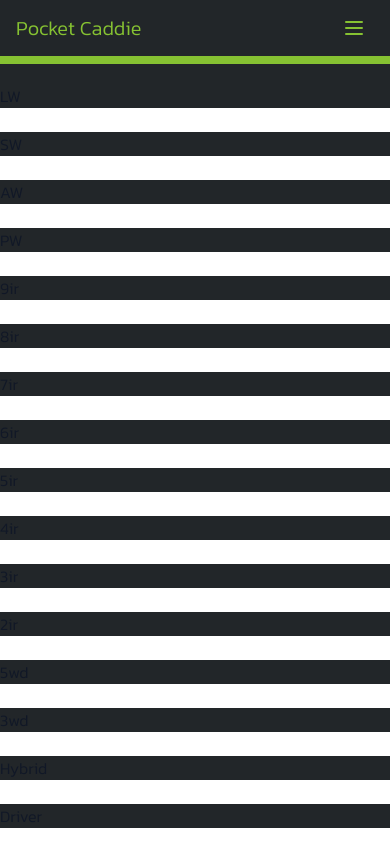
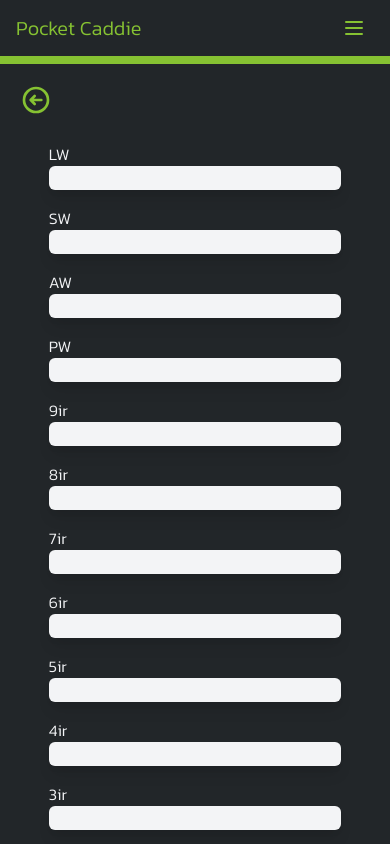
Before and after one commit to jason-moritz/pocket-caddie, a React (Create React App) app in the folder client/: page /players/1/yardages in a window 390 px wide. Shown: the top 844 px of the page. Built offline with nearby package versions, Linux system fonts and the light colour scheme; no server answers.

Commit message:
Base styling & responsive design complete

```diff
--- a/client/src/App.js
+++ b/client/src/App.js
@@ -6,14 +6,14 @@ import Routes from "./components/Routes";
 function App() {
   return (
 
-    <div className="App flex-col bg-gray-dk font-kanit">
+    <div className="App flex-col bg-gray-dk font-kanit h-screen min-h-screen">
       <link rel="preconnect" href="https://fonts.googleapis.com" />
       <link rel="preconnect" href="https://fonts.gstatic.com" crossorigin />
       <link href="https://fonts.googleapis.com/css2?family=Kanit:wght@300&display=swap" rel="stylesheet" />
       <div className="border-b-8 border-green-lt">
         <Navbar />
       </div>
-      <div className="h-screen">
+      <div>
         <div className="mt-5">
           <Routes />
         </div>
--- a/client/src/components/DetailCourse.jsx
+++ b/client/src/components/DetailCourse.jsx
@@ -2,6 +2,7 @@ import { useState, useEffect } from "react";
 import { Link, useParams } from "react-router-dom";
 import { fetchCourseDetails } from "../services";
 import DeleteButton from "./DeleteButton";
+import BackButton from "./BackButton";
 
 
 export default function CourseDetail() {
@@ -25,12 +26,14 @@ export default function CourseDetail() {
     if (!courseDetails) return <h2>Loading</h2>
 
     return (
+        <div>
+            <BackButton />
             <div className="flex flex-col text-gray-100 p-4">
                 <div className="text-center">
                     <h2 className="text-xl">{courseDetails?.courseName}</h2>
                 </div>
                 <div className="flex flex-col-wrap">
-                <div className="p-4 h-2/4 w-2/4 max-h-80 max-w-xs overflow-hidden">
+                    <div className="p-4 h-2/4 w-2/4 max-h-1/4 max-w-xs overflow-hidden">
                         <button onClick={handleToggle}>
                             {toggle === false ?
                             <div>
@@ -49,14 +52,14 @@ export default function CourseDetail() {
                             }
                         </button>
                     </div>
-                <div className="flex flex-col h-2/4 w-2/4 mt-8 pl-4 text-xl text-gray-100">
+                    <div className="flex flex-col mt-8 pl-4 text-xl text-gray-100">
                         <h4>Rating: {courseDetails?.rating}</h4>
                         <h4>Slope: {courseDetails?.slope}</h4>
                     </div>
                 </div>
                 <div className="flex w-full border-b-4 border-gray-100 rounded-md">
-                <div className="flex w-1/2 place-content-center">
-                    <div className="mr-2">
+                    <div className="flex w-2/4 max-w-xs justify-center">
+                        <div className="mr-2 mb-2">
                             <Link key={id} to={`/courses/${id}/edit`}>
                                 <button className="h-8 w-8 transform hover:scale-125 text-green-lt hover:text-green-dk  focus:text-green-dk focus:outline-none">
                                     <svg xmlns="http://www.w3.org/2000/svg" fill="none" viewBox="0 0 24 24" stroke="currentColor">
@@ -65,8 +68,9 @@ export default function CourseDetail() {
                                 </button>
                             </Link>
                         </div>
-                    <div className="ml-2">
+                        <div className="ml-2 mb-2">
                             <DeleteButton id={id} group="courses" title={courseDetails?.courseName} />
+                        </div>
                     </div>
                 </div>
             </div>
--- a/client/src/components/DetailPlayer.jsx
+++ b/client/src/components/DetailPlayer.jsx
@@ -2,6 +2,7 @@ import { useState, useEffect } from "react";
 import { Link, useParams } from "react-router-dom";
 import DisplayYardages from "./DisplayYardages";
 import DeleteButton from "./DeleteButton";
+import BackButton from "./BackButton";
 import { fetchPlayerDetails } from "../services";
 
 
@@ -27,7 +28,8 @@ export default function PlayerDetail() {
     if (!playerDetails) return <h2>Loading</h2>
 
     return (
-        <div className="flex flex-col">
+        <div>
+            <BackButton />
             <div className="flex flex-col-wrap">
                 <div className="p-4 h-2/4 w-2/4 max-h-1/4  max-w-xs overflow-hidden">
                     <img className="h-full w-full rounded-md object-cover object-center" src={playerDetails?.playerImage} alt="profile-pic" />
--- a/client/src/components/EditYardages.jsx
+++ b/client/src/components/EditYardages.jsx
@@ -2,6 +2,7 @@ import { useState, useEffect } from "react";
 import { useParams, useHistory } from "react-router-dom";
 import { fetchPlayerDetails, editPlayer } from "../services";
 import FormYardages from "./FormYardages";
+import BackButton from "./BackButton";
 import { toast } from "react-toastify";
 import "react-toastify/dist/ReactToastify.css";
 
@@ -79,6 +80,8 @@ export default function EditYardages() {
 
     return (
         <div>
+            <BackButton />
+            <div>
             <FormYardages
                 lw={lw}
                 setLw={setLw}
@@ -115,6 +118,7 @@ export default function EditYardages() {
                 handleSubmit={handleSubmit}
                 title="Edit Yardages"
             />
+            </div>
         </div>
     )
 }
--- a/client/src/components/FormPlayer.jsx
+++ b/client/src/components/FormPlayer.jsx
@@ -33,7 +33,7 @@ export default function PlayerForm(props) {
                     <label>Handicap</label>
                     <input className="block shadow-lg appearance-none rounded-md mb-4  text-gray-md bg-gray-100 w-full leading-6 focus:outline-none focus:shadow-outline" value={handicap} onChange={e => setHandicap(e.target.value)} />
                     <div className="flex justify-center">
-                        <button className="  hover:text-gray-300 click:text-gray-300">{title}</button>
+                        <button className=" hover:text-gray-300 click:text-gray-300">{title}</button>
                     </div>
                 </div>
             </div>
--- a/client/src/components/FormYardages.jsx
+++ b/client/src/components/FormYardages.jsx
@@ -2,40 +2,46 @@ export default function FormYardages(props) {
     const { lw, setLw, sw, setSw, aw, setAw, pw, setPw, nineir, setNineir, eightir, setEightir, sevenir, setSevenir, sixir, setSixir, fiveir, setFiveir, fourir, setFourir, threeir, setThreeir, twoir, setTwoir, fivewd, setFivewd, threewd, setThreewd, hybrid, setHybrid, driver, setDriver, handleSubmit, title } = props;
 
     return (
-        <form className="grid grid-cols-1 max-w-5xl text-gray-900" onSubmit={handleSubmit}>
+        <form className="text-gray-100 w-screen mt-5" onSubmit={handleSubmit}>
+            <div className="flex justify-center">
+                <div className="w-3/4 max-w-2xl">
                     <label>LW</label>
-            <input value={lw} onChange={e => setLw(e.target.value)} />
+                    <input className="block shadow-lg appearance-none rounded-md mb-4  text-gray-md bg-gray-100 w-full leading-6 hover:scale-50 focus:outline-none focus:shadow-outline" value={lw} onChange={e => setLw(e.target.value)} />
                     <label>SW</label>
-            <input value={sw} onChange={e => setSw(e.target.value)} />
+                    <input className="block shadow-lg appearance-none rounded-md mb-4  text-gray-md bg-gray-100 w-full leading-6 hover:scale-50 focus:outline-none focus:shadow-outline" value={sw} onChange={e => setSw(e.target.value)} />
                     <label>AW</label>
-            <input value={aw} onChange={e => setAw(e.target.value)} />
+                    <input className="block shadow-lg appearance-none rounded-md mb-4  text-gray-md bg-gray-100 w-full leading-6 hover:scale-50 focus:outline-none focus:shadow-outline" value={aw} onChange={e => setAw(e.target.value)} />
                     <label>PW</label>
-            <input value={pw} onChange={e => setPw(e.target.value)} />
+                    <input className="block shadow-lg appearance-none rounded-md mb-4  text-gray-md bg-gray-100 w-full leading-6 hover:scale-50 focus:outline-none focus:shadow-outline" value={pw} onChange={e => setPw(e.target.value)} />
                     <label>9ir</label>
-            <input value={nineir} onChange={e => setNineir(e.target.value)} />
+                    <input className="block shadow-lg appearance-none rounded-md mb-4  text-gray-md bg-gray-100 w-full leading-6 hover:scale-50 focus:outline-none focus:shadow-outline" value={nineir} onChange={e => setNineir(e.target.value)} />
                     <label>8ir</label>
-            <input value={eightir} onChange={e => setEightir(e.target.value)} />
+                    <input className="block shadow-lg appearance-none rounded-md mb-4  text-gray-md bg-gray-100 w-full leading-6 hover:scale-50 focus:outline-none focus:shadow-outline" value={eightir} onChange={e => setEightir(e.target.value)} />
                     <label>7ir</label>
-            <input value={sevenir} onChange={e => setSevenir(e.target.value)} />
+                    <input className="block shadow-lg appearance-none rounded-md mb-4  text-gray-md bg-gray-100 w-full leading-6 hover:scale-50 focus:outline-none focus:shadow-outline" value={sevenir} onChange={e => setSevenir(e.target.value)} />
                     <label>6ir</label>
-            <input value={sixir} onChange={e => setSixir(e.target.value)} />
+                    <input className="block shadow-lg appearance-none rounded-md mb-4  text-gray-md bg-gray-100 w-full leading-6 hover:scale-50 focus:outline-none focus:shadow-outline" value={sixir} onChange={e => setSixir(e.target.value)} />
                     <label>5ir</label>
-            <input value={fiveir} onChange={e => setFiveir(e.target.value)} />
+                    <input className="block shadow-lg appearance-none rounded-md mb-4  text-gray-md bg-gray-100 w-full leading-6 hover:scale-50 focus:outline-none focus:shadow-outline" value={fiveir} onChange={e => setFiveir(e.target.value)} />
                     <label>4ir</label>
-            <input value={fourir} onChange={e => setFourir(e.target.value)} />
+                    <input className="block shadow-lg appearance-none rounded-md mb-4  text-gray-md bg-gray-100 w-full leading-6 hover:scale-50 focus:outline-none focus:shadow-outline" value={fourir} onChange={e => setFourir(e.target.value)} />
                     <label>3ir</label>
-            <input value={threeir} onChange={e => setThreeir(e.target.value)} />
+                    <input className="block shadow-lg appearance-none rounded-md mb-4  text-gray-md bg-gray-100 w-full leading-6 hover:scale-50 focus:outline-none focus:shadow-outline" value={threeir} onChange={e => setThreeir(e.target.value)} />
                     <label>2ir</label>
-            <input value={twoir} onChange={e => setTwoir(e.target.value)} />
+                    <input className="block shadow-lg appearance-none rounded-md mb-4  text-gray-md bg-gray-100 w-full leading-6 hover:scale-50 focus:outline-none focus:shadow-outline" value={twoir} onChange={e => setTwoir(e.target.value)} />
                     <label>5wd</label>
-            <input value={fivewd} onChange={e => setFivewd(e.target.value)} />
+                    <input className="block shadow-lg appearance-none rounded-md mb-4  text-gray-md bg-gray-100 w-full leading-6 hover:scale-50 focus:outline-none focus:shadow-outline" value={fivewd} onChange={e => setFivewd(e.target.value)} />
                     <label>3wd</label>
-            <input value={threewd} onChange={e => setThreewd(e.target.value)} />
+                    <input className="block shadow-lg appearance-none rounded-md mb-4  text-gray-md bg-gray-100 w-full leading-6 hover:scale-50 focus:outline-none focus:shadow-outline" value={threewd} onChange={e => setThreewd(e.target.value)} />
                     <label>Hybrid</label>
-            <input value={hybrid} onChange={e => setHybrid(e.target.value)} />
+                    <input className="block shadow-lg appearance-none rounded-md mb-4  text-gray-md bg-gray-100 w-full leading-6 hover:scale-50 focus:outline-none focus:shadow-outline" value={hybrid} onChange={e => setHybrid(e.target.value)} />
                     <label>Driver</label>
-            <input value={driver} onChange={e => setDriver(e.target.value)} />
-            <button>{title}</button>
+                    <input className="block shadow-lg appearance-none rounded-md mb-4  text-gray-md bg-gray-100 w-full leading-6 hover:scale-50 focus:outline-none focus:shadow-outline" value={driver} onChange={e => setDriver(e.target.value)} />
+                    <div className="flex justify-center">
+                        <button className=" hover:text-gray-300 click:text-gray-300">{title}</button>
+                    </div>
+                </div>
+            </div>
         </form>
     )
 }
```
Lines whose indentation alone changed are shown as unchanged.
